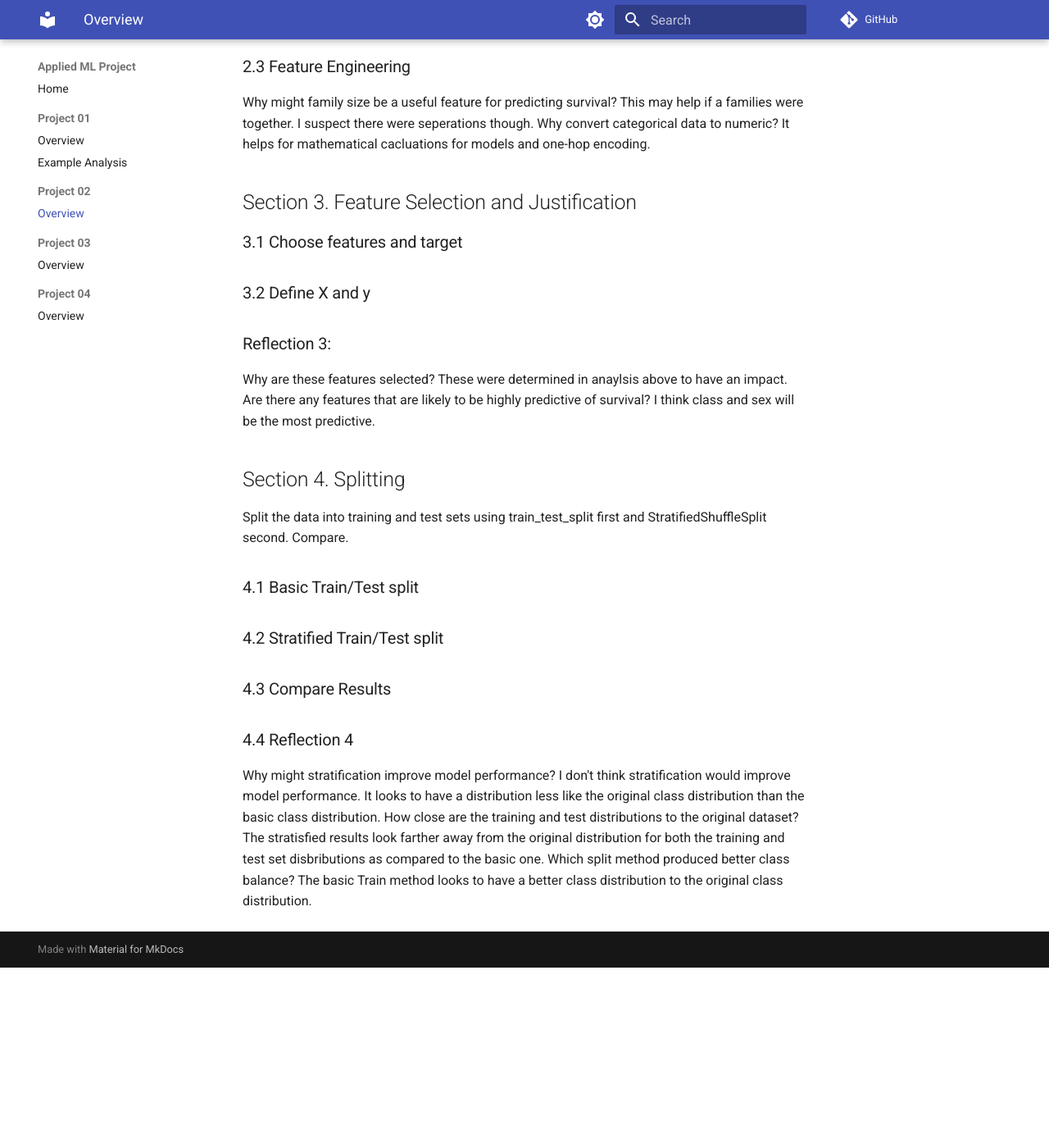
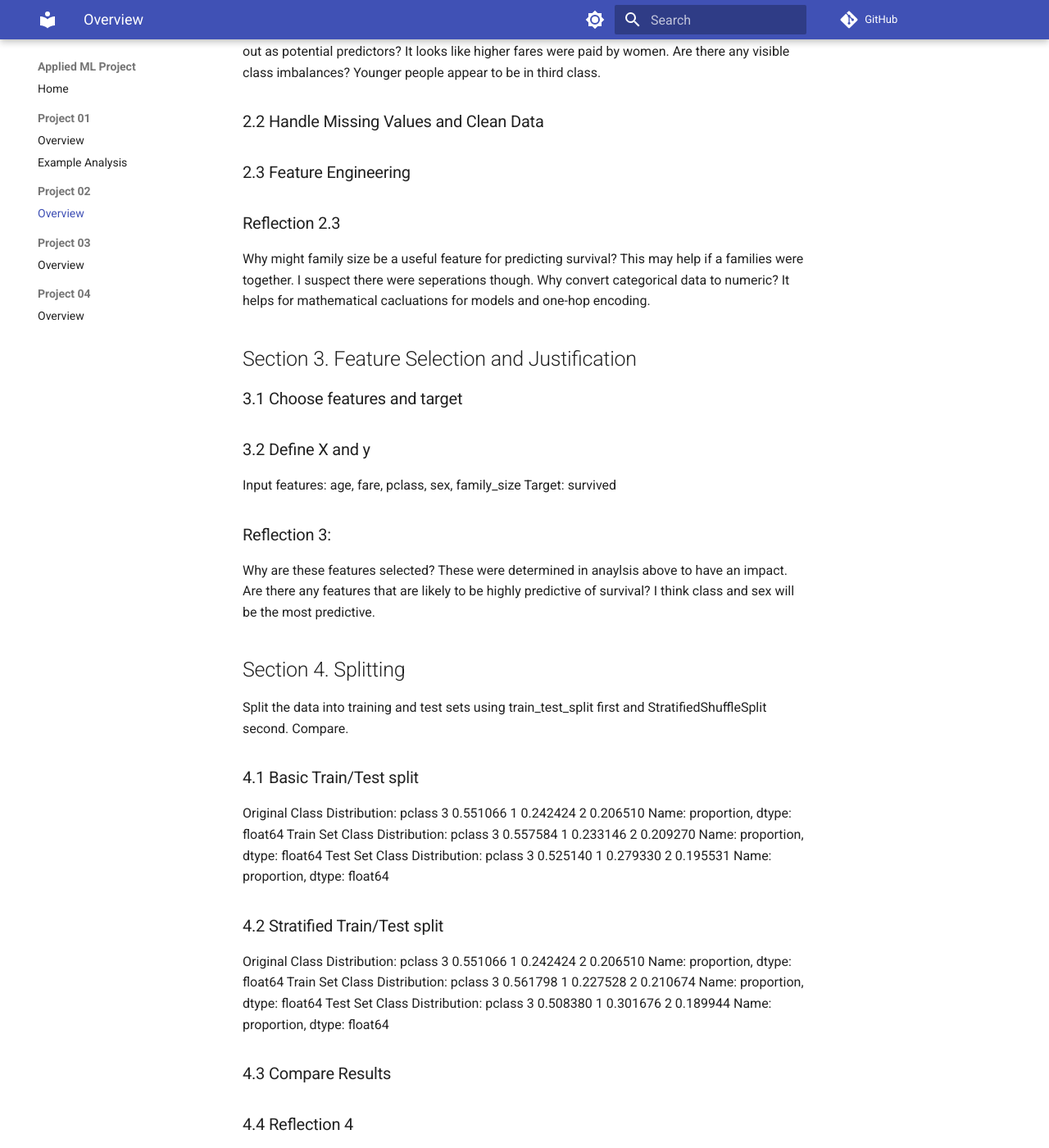
Before and after one commit to hrawp/applied-ml-hrawp, an MkDocs documentation site: the page built from docs/project02/README.md, in a window 1280 px wide and 1400 px high, scrolled down 1042 px. Shown: the whole window at 82% size. Built offline with MkDocs 1.6.1 and Material for MkDocs 9.7.7, drawn with Linux system fonts in a browser that asks for light colours; comment, search, counter and statistics services are not loaded; before the commit the page ends 2222 px from its top, so only the background shows below that; some of the changed text lies outside the part shown.

Commit message:
Project 2 - More Documentation

```diff
--- a/docs/project02/README.md
+++ b/docs/project02/README.md
@@ -31,7 +34,7 @@ Are there any visible class imbalances? Younger people appear to be in third cla
 
 ### 2.3 Feature Engineering
 
-
+### Reflection 2.3
 Why might family size be a useful feature for predicting survival?  This may help if a families were together.  I suspect there were seperations though.
 Why convert categorical data to numeric? It helps for mathematical cacluations for models and one-hop encoding.
 
@@ -39,6 +42,8 @@ Why convert categorical data to numeric? It helps for mathematical cacluations f
 ### 3.1 Choose features and target
 
 ### 3.2 Define X and y
+Input features: age, fare, pclass, sex, family_size
+Target: survived
 
 ### Reflection 3:
 
@@ -52,13 +57,50 @@ Split the data into training and test sets using train_test_split first and Stra
 
 ### 4.1 Basic Train/Test split
 
+Original Class Distribution:
+ pclass
+3    0.551066
+1    0.242424
+2    0.206510
+Name: proportion, dtype: float64
+Train Set Class Distribution:
+ pclass
+3    0.557584
+1    0.233146
+2    0.209270
+Name: proportion, dtype: float64
+Test Set Class Distribution:
+ pclass
+3    0.525140
+1    0.279330
+2    0.195531
+Name: proportion, dtype: float64
+
 ### 4.2 Stratified Train/Test split
+
+Original Class Distribution:
+ pclass
+3    0.551066
+1    0.242424
+2    0.206510
+Name: proportion, dtype: float64
+Train Set Class Distribution:
+ pclass
+3    0.561798
+1    0.227528
+2    0.210674
+Name: proportion, dtype: float64
+Test Set Class Distribution:
+ pclass
+3    0.508380
+1    0.301676
+2    0.189944
+Name: proportion, dtype: float64
 
 ### 4.3 Compare Results
 
 ### 4.4 Reflection 4
 
-
 Why might stratification improve model performance?  I don't think stratification would improve model performance.  It looks to have a distribution less like the original class distribution than the basic class distribution.
 How close are the training and test distributions to the original dataset?  The stratisfied results look farther away from the original distribution for both the training and test set disbributions as compared to the basic one.
 Which split method produced better class balance?  The basic Train method looks to have a better class distribution to the original class distribution.
```
Also changed, not shown: other parts of docs/project02/README.md (+3 -0 lines), 1 other file.
